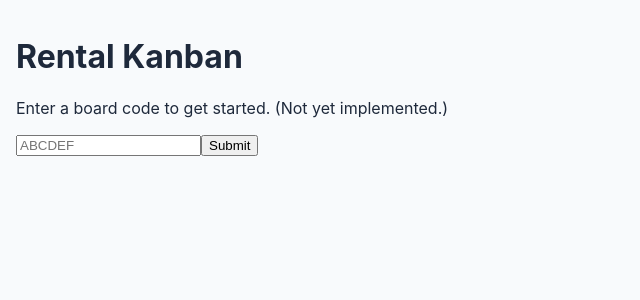
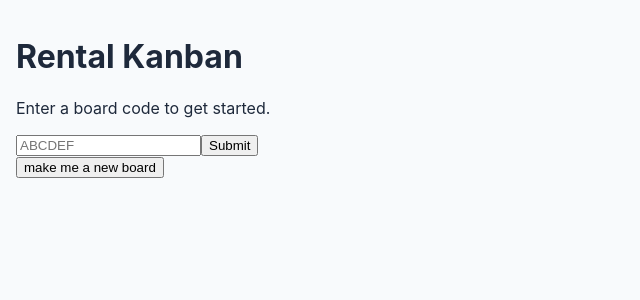
Before and after one commit to IsaacPinto1/kanban_board, a Next.js app: page / in a window 1280 px wide. Shown: the top 300 px of the page, without its empty margins (0-640 px from the left). Built offline with nearby package versions, Linux system fonts and the light colour scheme.

Commit message:
add create board functionality

```diff
--- /dev/null
+++ b/app/api/boards/route.js
@@ -0,0 +1,68 @@
+import { NextResponse } from 'next/server';
+
+import { supabase } from '../../../lib/db';
+import { generateUniqueBoardCode } from '../../../lib/generateCode';
+
+const DEFAULT_STAGES = [
+  { name: 'Contacted', color: '#94a3b8', sort_order: 1000 },
+  { name: 'Heard back', color: '#60a5fa', sort_order: 2000 },
+  { name: 'Tour scheduled', color: '#fbbf24', sort_order: 3000 },
+  { name: 'Toured', color: '#a78bfa', sort_order: 4000 },
+  { name: 'Applying', color: '#34d399', sort_order: 5000 },
+];
+
+export async function POST() {
+  try {
+    const code = await generateUniqueBoardCode(supabase);
+
+    const { data: board, error: boardError } = await supabase
+      .from('boards')
+      .insert({
+        code,
+        name: 'My Rental Search',
+      })
+      .select()
+      .single();
+
+    if (boardError) {
+      return NextResponse.json(
+        { error: boardError.message },
+        { status: 400 }
+      );
+    }
+
+    const stages = DEFAULT_STAGES.map((stage) => ({
+      ...stage,
+      board_id: board.id,
+    }));
+
+    const { error: stagesError } = await supabase
+      .from('stages')
+      .insert(stages);
+
+    if (stagesError) {
+      // Clean up the board if stage creation fails.
+      await supabase
+        .from('boards')
+        .delete()
+        .eq('id', board.id);
+
+      return NextResponse.json(
+        { error: stagesError.message },
+        { status: 400 }
+      );
+    }
+
+    return NextResponse.json(
+      { code, board },
+      { status: 201 }
+    );
+  } catch (error) {
+    console.error('Error creating board:', error);
+
+    return NextResponse.json(
+      { error: 'Could not create board' },
+      { status: 500 }
+    );
+  }
+}
--- a/app/globals.css
+++ b/app/globals.css
@@ -285,3 +285,34 @@ main {
 .board__back-button {
   margin-left: auto;
 }
+
+
+.new-board-modal {
+  position: fixed;
+  inset: 0;
+  display: flex;
+  align-items: center;
+  justify-content: center;
+  padding: 16px;
+  background: rgba(15, 23, 42, 0.45);
+  z-index: 1000;
+}
+
+.new-board-modal__content {
+  width: min(360px, 100%);
+  padding: 28px;
+  border-radius: 12px;
+  background: #fff;
+  box-shadow: 0 10px 30px rgba(15, 23, 42, 0.2);
+  text-align: center;
+}
+
+.new-board-modal__content p {
+  margin: 0 0 20px;
+  font-size: 18px;
+  font-weight: 500;
+}
+
+.new-board-modal__content button {
+  min-width: 90px;
+}
--- a/app/page.js
+++ b/app/page.js
@@ -3,29 +3,63 @@
 import { useState } from 'react';
 import { useRouter } from 'next/navigation';
 
-
 export default function Home() {
   const [code, setCode] = useState('');
+  const [newBoardCode, setNewBoardCode] = useState(null);
+  const [creatingBoard, setCreatingBoard] = useState(false);
+
   const router = useRouter();
 
   const handleChange = (event) => {
     setCode(event.target.value);
   };
 
-  const handleSubmit = async (event) =>{
-    event.preventDefault()
-    const res = await fetch(`/api/boards/${code}`, { method: 'GET' });
-    if(res.ok){
-      router.push(`/b/${code}`)
-    } else{
-      alert("Board not found")
+  const handleSubmit = async (event) => {
+    event.preventDefault();
+
+    const res = await fetch(`/api/boards/${code.toUpperCase()}`, {
+      method: 'GET',
+    });
+
+    if (res.ok) {
+      router.push(`/b/${code.toUpperCase()}`);
+    } else {
+      alert('Board not found');
     }
-  }
+  };
+
+  const handleCreateBoard = async () => {
+    setCreatingBoard(true);
+
+    try {
+      const res = await fetch('/api/boards', {
+        method: 'POST',
+      });
+
+      const data = await res.json();
+
+      if (!res.ok) {
+        throw new Error(data.error || 'Could not create board');
+      }
+
+      setNewBoardCode(data.code);
+    } catch (error) {
+      alert(error.message);
+    } finally {
+      setCreatingBoard(false);
+    }
+  };
+
+  const handleNewBoardOkay = () => {
+    router.push(`/b/${newBoardCode}`);
+  };
 
   return (
     <main>
       <h1>Rental Kanban</h1>
-      <p>Enter a board code to get started. (Not yet implemented.)</p>
+
+      <p>Enter a board code to get started.</p>
+
       <form onSubmit={handleSubmit}>
         <input
           type="text"
@@ -33,8 +67,32 @@ export default function Home() {
           onChange={handleChange}
           placeholder="ABCDEF"
         />
+
         <button type="submit">Submit</button>
       </form>
+
+      <button
+        type="button"
+        onClick={handleCreateBoard}
+        disabled={creatingBoard}
+      >
+        {creatingBoard ? 'Creating board...' : 'make me a new board'}
+      </button>
+
+      {newBoardCode && (
+        <div className="new-board-modal">
+          <div className="new-board-modal__content">
+            <p>your new code is: {newBoardCode}</p>
+
+            <button
+              type="button"
+              onClick={handleNewBoardOkay}
+            >
+              Okay
+            </button>
+          </div>
+        </div>
+      )}
     </main>
   );
 }
```
Also changed, not shown: 1 other file (tests, documents, lock files or other folders).
